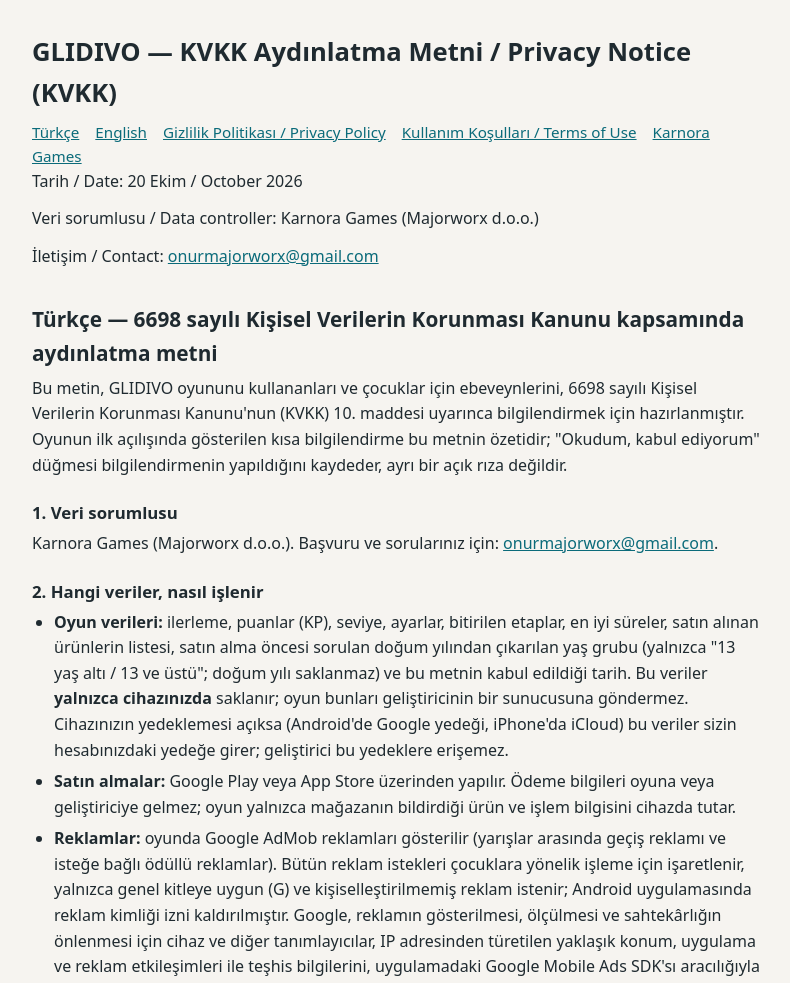
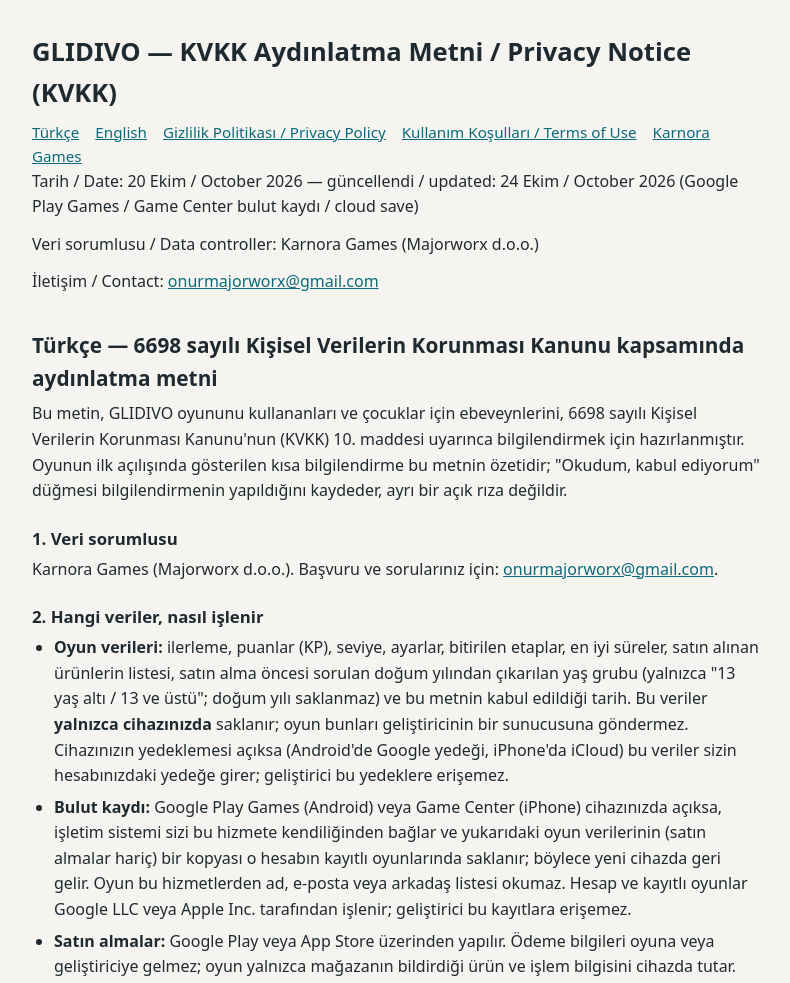
Before and after one commit to karnoramail/karnoramail.github.io, a plain HTML site: page glidivo/privacy/kvkk/index.html in a window 1280 px wide. Shown: the top 983 px of the page, without its empty margins (244-1034 px from the left). Drawn offline with Linux system fonts and the light colour scheme.

Commit message:
GLIDIVO: privacy policy and KVKK notice describe the Play Games / Game Center cloud save
Co-Authored-By: Claude Opus 5.5 <noreply@anthropic.com>
Claude-Session: https://claude.ai/code/session_01VpHjZb12PrnuEGxm2eycXE

```diff
--- a/glidivo/privacy/kvkk/index.html
+++ b/glidivo/privacy/kvkk/index.html
@@ -10,7 +10,7 @@ main{max-width:760px;margin:0 auto;padding:32px 16px 64px}h1{font-size:1.6rem;ma
 h3{font-size:1.05rem;margin:22px 0 4px}p,li{overflow-wrap:anywhere}p{margin:0 0 12px}ul{margin:0 0 12px;padding-inline-start:22px}li{margin:0 0 6px}
 a{color:var(--link)}.muted{color:var(--muted);font-size:.95rem}nav a{margin-right:16px}
 </style></head><body><main><h1>GLIDIVO — KVKK Aydınlatma Metni / Privacy Notice (KVKK)</h1><nav class="muted"><a href="#tr">Türkçe</a><a href="#en">English</a><a href="../">Gizlilik Politikası / Privacy Policy</a><a href="../../terms/">Kullanım Koşulları / Terms of Use</a><a href="../../../">Karnora Games</a></nav>
-<p>Tarih / Date: 20 Ekim / October 2026</p>
+<p>Tarih / Date: 20 Ekim / October 2026 — güncellendi / updated: 24 Ekim / October 2026 (Google Play Games / Game Center bulut kaydı / cloud save)</p>
 <p>Veri sorumlusu / Data controller: Karnora Games (Majorworx d.o.o.)</p>
 <p>İletişim / Contact: <a href="mailto:onurmajorworx@gmail.com">onurmajorworx@gmail.com</a></p>
 
@@ -23,6 +23,7 @@ a{color:var(--link)}.muted{color:var(--muted);font-size:.95rem}nav a{margin-righ
 <h3>2. Hangi veriler, nasıl işlenir</h3>
 <ul>
 <li><b>Oyun verileri:</b> ilerleme, puanlar (KP), seviye, ayarlar, bitirilen etaplar, en iyi süreler, satın alınan ürünlerin listesi, satın alma öncesi sorulan doğum yılından çıkarılan yaş grubu (yalnızca "13 yaş altı / 13 ve üstü"; doğum yılı saklanmaz) ve bu metnin kabul edildiği tarih. Bu veriler <b>yalnızca cihazınızda</b> saklanır; oyun bunları geliştiricinin bir sunucusuna göndermez. Cihazınızın yedeklemesi açıksa (Android'de Google yedeği, iPhone'da iCloud) bu veriler sizin hesabınızdaki yedeğe girer; geliştirici bu yedeklere erişemez.</li>
+<li><b>Bulut kaydı:</b> Google Play Games (Android) veya Game Center (iPhone) cihazınızda açıksa, işletim sistemi sizi bu hizmete kendiliğinden bağlar ve yukarıdaki oyun verilerinin (satın almalar hariç) bir kopyası o hesabın kayıtlı oyunlarında saklanır; böylece yeni cihazda geri gelir. Oyun bu hizmetlerden ad, e-posta veya arkadaş listesi okumaz. Hesap ve kayıtlı oyunlar Google LLC veya Apple Inc. tarafından işlenir; geliştirici bu kayıtlara erişemez.</li>
 <li><b>Satın almalar:</b> Google Play veya App Store üzerinden yapılır. Ödeme bilgileri oyuna veya geliştiriciye gelmez; oyun yalnızca mağazanın bildirdiği ürün ve işlem bilgisini cihazda tutar.</li>
 <li><b>Reklamlar:</b> oyunda Google AdMob reklamları gösterilir (yarışlar arasında geçiş reklamı ve isteğe bağlı ödüllü reklamlar). Bütün reklam istekleri çocuklara yönelik işleme için işaretlenir, yalnızca genel kitleye uygun (G) ve kişiselleştirilmemiş reklam istenir; Android uygulamasında reklam kimliği izni kaldırılmıştır. Google, reklamın gösterilmesi, ölçülmesi ve sahtekârlığın önlenmesi için cihaz ve diğer tanımlayıcılar, IP adresinden türetilen yaklaşık konum, uygulama ve reklam etkileşimleri ile teşhis bilgilerini, uygulamadaki Google Mobile Ads SDK'sı aracılığıyla otomatik olarak toplar ve kendi politikasına göre işler.</li>
 <li><b>E-posta:</b> bize e-posta gönderirseniz e-posta adresinizi ve yazdıklarınızı yalnızca talebinizi yanıtlamak için kullanırız.</li>
@@ -72,6 +73,7 @@ a{color:var(--link)}.muted{color:var(--muted);font-size:.95rem}nav a{margin-righ
 <h3>2. What is processed, and how</h3>
 <ul>
 <li><b>Game data:</b> progress, points (XP), level, settings, finished stages, best times, the list of purchased items, the age group derived from the birth year asked before a purchase (only "under 13 / 13 and over"; the birth year is not stored) and the date this notice was accepted. This data is stored <b>only on your device</b>; the game does not send it to any developer server. If your device backup is on (Google backup on Android, iCloud on iPhone) it is included in the backup in your own account; the developer cannot access these backups.</li>
+<li><b>Cloud save:</b> if Google Play Games (Android) or Game Center (iPhone) is on on your device, the operating system signs you in to it by itself and a copy of the game data above (purchases excluded) is kept in that account's saved games, so that it comes back on a new device. The game does not read a name, e-mail address or friends list from these services. The account and the saved games are processed by Google LLC or Apple Inc.; the developer cannot access them.</li>
 <li><b>Purchases:</b> made through Google Play or the App Store. Payment details never reach the game or the developer; the game keeps only the product and transaction information the store reports, on the device.</li>
 <li><b>Ads:</b> the game shows Google AdMob ads (an interstitial between races and optional rewarded ads). Every ad request is tagged for child-directed treatment, only general-audience (G) and non-personalised ads are requested, and the Android app removes the advertising ID permission. To serve and measure ads and prevent fraud, Google automatically collects, through the Google Mobile Ads SDK in the app, device and other identifiers, approximate location derived from the IP address, app and ad interactions and diagnostics, and processes them under its own policy.</li>
 <li><b>E-mail:</b> if you e-mail us, we use your address and message only to answer your request.</li>
```
Also changed, not shown: glidivo/privacy/index.html (+1 -1 lines).
